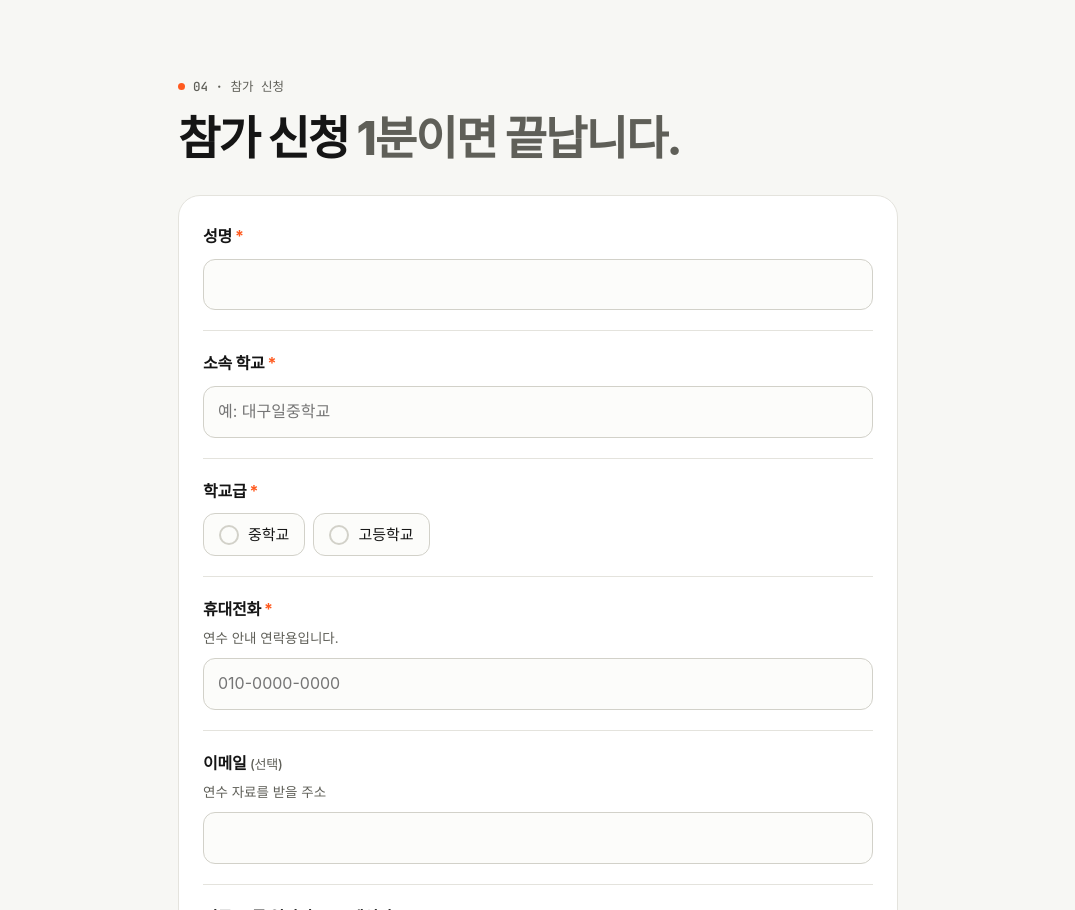
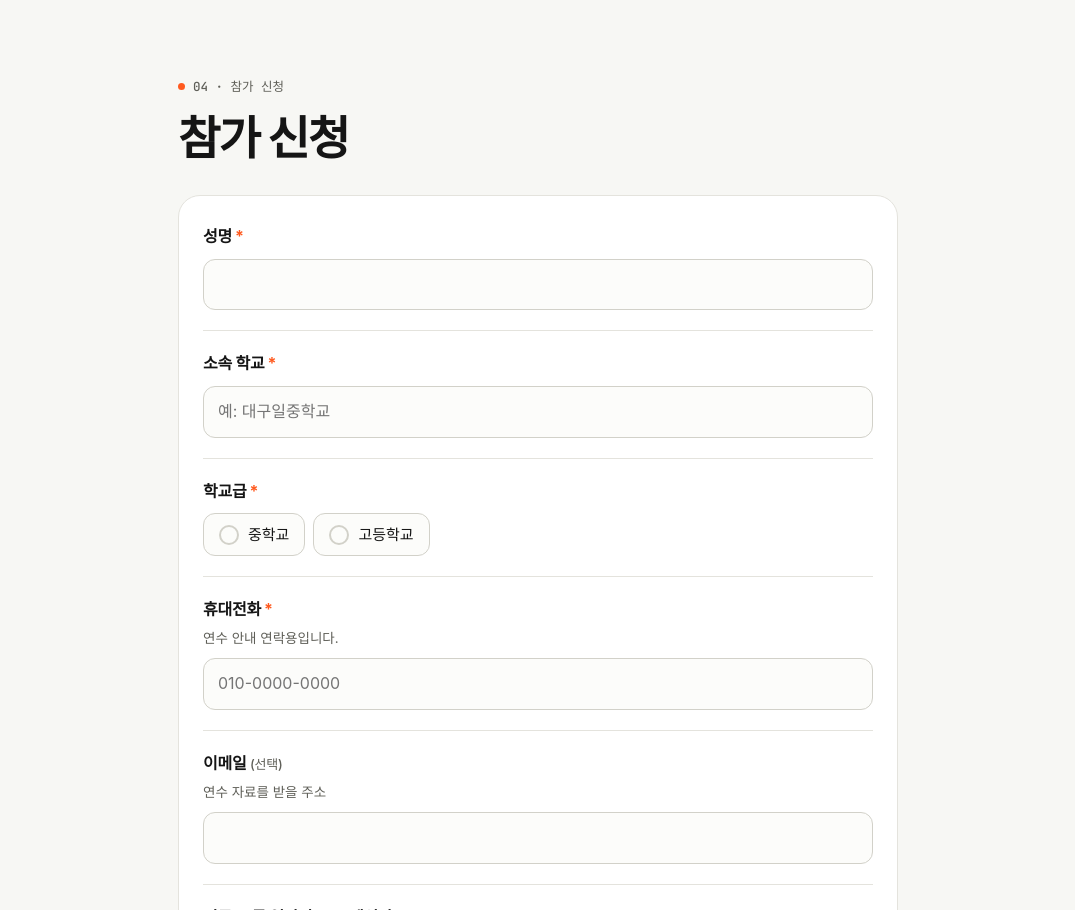
Before and after one commit to daeguPEai/2026aiTraining, a plain HTML site: page index.html in a window 1280 px wide. Shown: the part 3360-4270 px from the top of the page, without its empty margins (102-1177 px from the left). Drawn offline with Linux system fonts and the light colour scheme; a web font is replaced by a local one.

Commit message:
참가 신청 제목 문구 정리

```diff
--- a/index.html
+++ b/index.html
@@ -910,7 +910,7 @@ footer{text-align:center;color:var(--mute);font-size:13px;padding:60px 0 50px;fo
   <!-- ===== 04 apply ===== -->
   <section class="blk narrow" id="apply">
     <div class="eyebrow">04 · 참가 신청</div>
-    <h2>참가 신청 <span class="g">1분이면 끝납니다.</span></h2>
+    <h2>참가 신청</h2>
     <div class="card form" id="formCard">
       <form id="f" novalidate>
         <div class="q" data-req="text">
```
